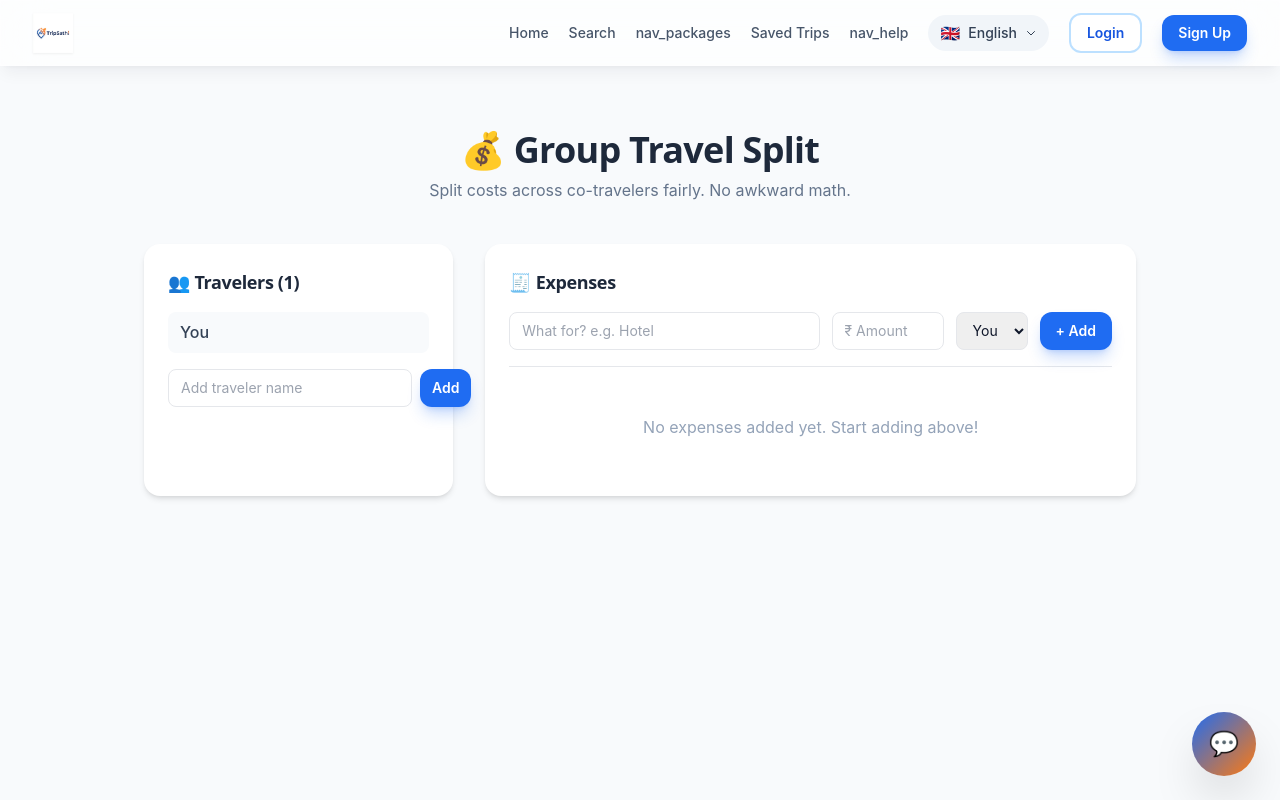
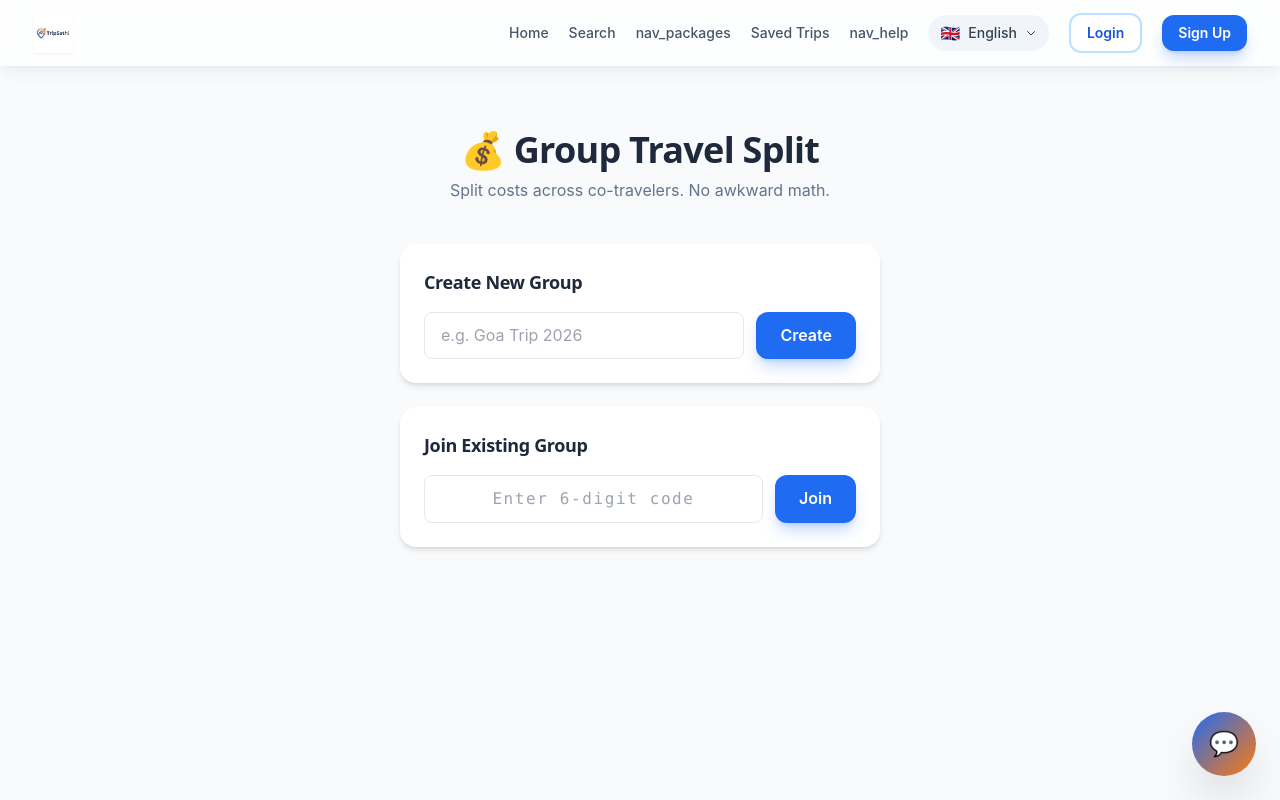
Before and after one commit to ShivamGawade-XS/TripSathi, a Next.js app: page /split in a window 1280 px wide. Shown: the top 800 px of the page. Built offline with nearby package versions, Linux system fonts and the light colour scheme.

Commit message:
feat(frontend): connect Price Alerts and Group Split pages to real backend APIs with persistence

```diff
--- a/app/alerts/page.tsx
+++ b/app/alerts/page.tsx
@@ -1,40 +1,62 @@
 "use client"
-import { useState } from "react"
+import { useState, useEffect, useCallback } from "react"
+import Link from "next/link"
 
 interface Alert {
   id: string; route: string; from: string; to: string; mode: string
   quota: string; threshold: number; currentPrice: number; status: string; createdAt: string
 }
 
-const mockAlerts: Alert[] = [
-  { id: "PA001", route: "Delhi → Mumbai", from: "Delhi", to: "Mumbai", mode: "Train", quota: "Tatkal", threshold: 1800, currentPrice: 2150, status: "watching", createdAt: "2026-04-01" },
-  { id: "PA002", route: "Bengaluru → Chennai", from: "Bengaluru", to: "Chennai", mode: "Bus", quota: "Regular", threshold: 600, currentPrice: 550, status: "triggered", createdAt: "2026-03-28" },
-  { id: "PA003", route: "Jaipur → Udaipur", from: "Jaipur", to: "Udaipur", mode: "Train", quota: "Regular", threshold: 500, currentPrice: 480, status: "triggered", createdAt: "2026-03-25" },
-]
+const API = "http://localhost:5000/api/v1/alerts"
 
 export default function PriceAlertsPage() {
-  const [alerts, setAlerts] = useState<Alert[]>(mockAlerts)
+  const [alerts, setAlerts] = useState<Alert[]>([])
+  const [loading, setLoading] = useState(true)
   const [showForm, setShowForm] = useState(false)
+  const [submitting, setSubmitting] = useState(false)
   const [form, setForm] = useState({ from: "", to: "", mode: "Train", quota: "Regular", threshold: "" })
 
-  const handleCreate = (e: React.FormEvent) => {
+  const fetchAlerts = useCallback(async () => {
+    try {
+      const res = await fetch(API)
+      const data = await res.json()
+      setAlerts(data.alerts || [])
+    } catch { setAlerts([]) }
+    setLoading(false)
+  }, [])
+
+  useEffect(() => { fetchAlerts() }, [fetchAlerts])
+
+  // Auto-refresh prices every 30 seconds
+  useEffect(() => {
+    const interval = setInterval(fetchAlerts, 30000)
+    return () => clearInterval(interval)
+  }, [fetchAlerts])
+
+  const handleCreate = async (e: React.FormEvent) => {
     e.preventDefault()
-    const newAlert: Alert = {
-      id: `PA${String(alerts.length + 1).padStart(3, "0")}`,
-      route: `${form.from} → ${form.to}`,
-      from: form.from, to: form.to,
-      mode: form.mode, quota: form.quota,
-      threshold: Number(form.threshold),
-      currentPrice: Math.floor(Math.random() * 1500) + 500,
-      status: "watching",
-      createdAt: new Date().toISOString().split("T")[0],
-    }
-    setAlerts([newAlert, ...alerts])
+    setSubmitting(true)
+    try {
+      const res = await fetch(API, {
+        method: "POST",
+        headers: { "Content-Type": "application/json" },
+        body: JSON.stringify({ ...form, threshold: Number(form.threshold) }),
+      })
+      if (res.ok) {
+        await fetchAlerts()
         setShowForm(false)
         setForm({ from: "", to: "", mode: "Train", quota: "Regular", threshold: "" })
       }
+    } catch {}
+    setSubmitting(false)
+  }
 
-  const deleteAlert = (id: string) => setAlerts(alerts.filter(a => a.id !== id))
+  const deleteAlert = async (id: string) => {
+    try {
+      await fetch(`${API}/${id}`, { method: "DELETE" })
+      setAlerts(alerts.filter(a => a.id !== id))
+    } catch {}
+  }
 
   return (
     <div className="min-h-screen bg-surface-50 py-16">
@@ -42,7 +64,7 @@ export default function PriceAlertsPage() {
         <div className="flex items-center justify-between mb-8">
           <div>
             <h1 className="font-display text-3xl md:text-4xl font-bold text-surface-800">🔔 Price Alerts</h1>
-            <p className="text-surface-500 mt-1">Get notified when fares drop below your target price.</p>
+            <p className="text-surface-500 mt-1">Get notified when fares drop below your target price. Prices refresh every 30s.</p>
           </div>
           <button onClick={() => setShowForm(!showForm)} className="btn-primary py-2 px-5">
             {showForm ? "Cancel" : "+ New Alert"}
@@ -78,10 +100,15 @@ export default function PriceAlertsPage() {
                 <input required type="number" min="100" value={form.threshold} onChange={e => setForm({...form, threshold: e.target.value})} placeholder="e.g. 1500" className="w-full px-4 py-2.5 rounded-lg border border-surface-200 focus:ring-2 focus:ring-primary-500 outline-none" />
               </div>
             </div>
-            <button type="submit" className="btn-primary mt-4 w-full py-3">🔔 Set Price Alert</button>
+            <button type="submit" disabled={submitting} className="btn-primary mt-4 w-full py-3 disabled:opacity-50">
+              {submitting ? "Creating..." : "🔔 Set Price Alert"}
+            </button>
           </form>
         )}
 
+        {loading ? (
+          <div className="text-center py-20"><span className="text-4xl animate-pulse">⏳</span><p className="text-surface-500 mt-4">Loading alerts...</p></div>
+        ) : (
           <div className="space-y-4">
             {alerts.map(alert => (
               <div key={alert.id} className={`bg-white rounded-2xl shadow-sm p-5 border-l-4 ${alert.status === "triggered" ? "border-green-500" : "border-amber-400"} hover:shadow-md transition-shadow`}>
@@ -98,11 +125,12 @@ export default function PriceAlertsPage() {
                       <span className="bg-surface-100 px-2 py-0.5 rounded">{alert.quota} Quota</span>
                       <span>Target: <strong className="text-primary-600">₹{alert.threshold}</strong></span>
                       <span>Current: <strong className={alert.currentPrice <= alert.threshold ? "text-green-600" : "text-surface-800"}>₹{alert.currentPrice}</strong></span>
+                      <span className="text-surface-400">Set on {alert.createdAt}</span>
                     </div>
                   </div>
                   <div className="flex items-center gap-2">
                     {alert.status === "triggered" && (
-                    <button className="btn-primary py-2 px-4 text-sm">Book Now</button>
+                      <Link href={`/search?from=${alert.from}&to=${alert.to}`} className="btn-primary py-2 px-4 text-sm">Book Now</Link>
                     )}
                     <button onClick={() => deleteAlert(alert.id)} className="p-2 rounded-lg hover:bg-red-50 text-red-400 hover:text-red-600 transition-colors" title="Delete alert">
                       <svg className="w-5 h-5" fill="none" stroke="currentColor" viewBox="0 0 24 24"><path strokeLinecap="round" strokeLinejoin="round" strokeWidth={2} d="M19 7l-.867 12.142A2 2 0 0116.138 21H7.862a2 2 0 01-1.995-1.858L5 7m5 4v6m4-6v6m1-10V4a1 1 0 00-1-1h-4a1 1 0 00-1 1v3M4 7h16" /></svg>
@@ -112,8 +140,9 @@ export default function PriceAlertsPage() {
               </div>
             ))}
           </div>
+        )}
 
-        {alerts.length === 0 && (
+        {!loading && alerts.length === 0 && (
           <div className="text-center py-20">
             <span className="text-5xl block mb-4">🔕</span>
             <h3 className="text-xl font-bold text-surface-700">No alerts yet</h3>
--- a/app/split/page.tsx
+++ b/app/split/page.tsx
@@ -1,88 +1,175 @@
 "use client"
-import { useState } from "react"
-import Link from "next/link"
+import { useState, useEffect, useCallback } from "react"
 
-interface Traveler { id: string; name: string; paid: number }
+interface Traveler { id: string; name: string }
 interface Expense { id: string; desc: string; amount: number; paidBy: string }
+interface SplitGroup {
+  code: string; name: string; travelers: Traveler[]; expenses: Expense[]
+  total: number; perPerson: number
+  settlements: { from: string; to: string; amount: number }[]
+}
+
+const API = "http://localhost:5000/api/v1/split"
 
 export default function GroupSplitPage() {
-  const [travelers, setTravelers] = useState<Traveler[]>([
-    { id: "T1", name: "You", paid: 0 },
-  ])
-  const [expenses, setExpenses] = useState<Expense[]>([])
+  const [group, setGroup] = useState<SplitGroup | null>(null)
+  const [groupName, setGroupName] = useState("")
+  const [joinCode, setJoinCode] = useState("")
   const [newName, setNewName] = useState("")
-  const [expForm, setExpForm] = useState({ desc: "", amount: "", paidBy: "T1" })
-  const [shareLink, setShareLink] = useState("")
+  const [expForm, setExpForm] = useState({ desc: "", amount: "", paidBy: "" })
+  const [loading, setLoading] = useState(false)
+  const [copied, setCopied] = useState(false)
 
-  const addTraveler = () => {
-    if (!newName.trim()) return
-    const id = `T${travelers.length + 1}`
-    setTravelers([...travelers, { id, name: newName.trim(), paid: 0 }])
-    setNewName("")
+  // Check URL for existing code
+  useEffect(() => {
+    const saved = localStorage.getItem("tripsathi-split-code")
+    if (saved) fetchGroup(saved)
+  }, [])
+
+  const fetchGroup = useCallback(async (code: string) => {
+    setLoading(true)
+    try {
+      const res = await fetch(`${API}/${code}`)
+      if (res.ok) {
+        const data = await res.json()
+        setGroup(data)
+        localStorage.setItem("tripsathi-split-code", code)
+      }
+    } catch {}
+    setLoading(false)
+  }, [])
+
+  const createGroup = async (e: React.FormEvent) => {
+    e.preventDefault()
+    if (!groupName.trim()) return
+    setLoading(true)
+    try {
+      const res = await fetch(API, {
+        method: "POST",
+        headers: { "Content-Type": "application/json" },
+        body: JSON.stringify({ name: groupName, travelers: [{ id: "T1", name: "You" }] }),
+      })
+      if (res.ok) {
+        const data = await res.json()
+        localStorage.setItem("tripsathi-split-code", data.code)
+        await fetchGroup(data.code)
+      }
+    } catch {}
+    setLoading(false)
   }
 
-  const removeTraveler = (id: string) => {
-    if (id === "T1") return
-    setTravelers(travelers.filter(t => t.id !== id))
-    setExpenses(expenses.filter(e => e.paidBy !== id))
+  const joinGroup = async (e: React.FormEvent) => {
+    e.preventDefault()
+    if (!joinCode.trim()) return
+    await fetchGroup(joinCode.trim().toUpperCase())
   }
 
-  const addExpense = (e: React.FormEvent) => {
-    e.preventDefault()
-    const exp: Expense = {
-      id: `E${Date.now()}`,
-      desc: expForm.desc,
-      amount: Number(expForm.amount),
-      paidBy: expForm.paidBy,
-    }
-    setExpenses([...expenses, exp])
-    setExpForm({ desc: "", amount: "", paidBy: "T1" })
+  const addTraveler = async () => {
+    if (!newName.trim() || !group) return
+    try {
+      const res = await fetch(`${API}/${group.code}/traveler`, {
+        method: "PUT",
+        headers: { "Content-Type": "application/json" },
+        body: JSON.stringify({ name: newName.trim() }),
+      })
+      if (res.ok) { await fetchGroup(group.code); setNewName("") }
+    } catch {}
   }
 
-  const removeExpense = (id: string) => setExpenses(expenses.filter(e => e.id !== id))
-
-  const totalExpense = expenses.reduce((s, e) => s + e.amount, 0)
-  const perPerson = travelers.length > 0 ? totalExpense / travelers.length : 0
-
-  const paidMap: Record<string, number> = {}
-  travelers.forEach(t => { paidMap[t.id] = 0 })
-  expenses.forEach(e => { if (paidMap[e.paidBy] !== undefined) paidMap[e.paidBy] += e.amount })
-
-  const settlements: { from: string; to: string; amount: number }[] = []
-  const balances = travelers.map(t => ({ ...t, balance: paidMap[t.id] - perPerson }))
-  const debtors = balances.filter(b => b.balance < 0).map(b => ({ ...b, balance: Math.abs(b.balance) }))
-  const creditors = balances.filter(b => b.balance > 0).map(b => ({ ...b }))
-
-  let di = 0, ci = 0
-  const d = [...debtors], c = [...creditors]
-  while (di < d.length && ci < c.length) {
-    const amt = Math.min(d[di].balance, c[ci].balance)
-    if (amt > 0.01) settlements.push({ from: d[di].name, to: c[ci].name, amount: Math.round(amt * 100) / 100 })
-    d[di].balance -= amt
-    c[ci].balance -= amt
-    if (d[di].balance < 0.01) di++
-    if (c[ci].balance < 0.01) ci++
+  const removeTraveler = async (id: string) => {
+    if (!group || id === "T1") return
+    try {
+      await fetch(`${API}/${group.code}/traveler/${id}`, { method: "DELETE" })
+      await fetchGroup(group.code)
+    } catch {}
   }
 
-  const generateShareLink = () => {
-    const code = Math.random().toString(36).substring(2, 8).toUpperCase()
-    setShareLink(`https://tripsathi.com/split/${code}`)
+  const addExpense = async (e: React.FormEvent) => {
+    e.preventDefault()
+    if (!group) return
+    try {
+      const res = await fetch(`${API}/${group.code}/expense`, {
+        method: "POST",
+        headers: { "Content-Type": "application/json" },
+        body: JSON.stringify({ desc: expForm.desc, amount: Number(expForm.amount), paidBy: expForm.paidBy || group.travelers[0]?.id }),
+      })
+      if (res.ok) { await fetchGroup(group.code); setExpForm({ desc: "", amount: "", paidBy: "" }) }
+    } catch {}
   }
 
+  const removeExpense = async (expId: string) => {
+    if (!group) return
+    try {
+      await fetch(`${API}/${group.code}/expense/${expId}`, { method: "DELETE" })
+      await fetchGroup(group.code)
+    } catch {}
+  }
+
+  const copyShareLink = () => {
+    if (!group) return
+    navigator.clipboard.writeText(`${window.location.origin}/split?code=${group.code}`)
+    setCopied(true)
+    setTimeout(() => setCopied(false), 2000)
+  }
+
+  const leaveGroup = () => {
+    localStorage.removeItem("tripsathi-split-code")
+    setGroup(null)
+  }
+
+  // Landing: create or join
+  if (!group) {
+    return (
+      <div className="min-h-screen bg-surface-50 py-16">
+        <div className="max-w-lg mx-auto px-4">
+          <div className="text-center mb-10">
+            <h1 className="font-display text-4xl font-bold text-surface-800">💰 Group Travel Split</h1>
+            <p className="text-surface-500 mt-2">Split costs across co-travelers. No awkward math.</p>
+          </div>
+
+          <div className="bg-white rounded-2xl shadow-md p-6 mb-6">
+            <h2 className="font-bold text-lg text-surface-800 mb-4">Create New Group</h2>
+            <form onSubmit={createGroup} className="flex gap-3">
+              <input required value={groupName} onChange={e => setGroupName(e.target.value)} placeholder="e.g. Goa Trip 2026" className="flex-1 px-4 py-2.5 rounded-lg border focus:ring-2 focus:ring-primary-500 outline-none" />
+              <button type="submit" disabled={loading} className="btn-primary py-2.5 px-6">{loading ? "..." : "Create"}</button>
+            </form>
+          </div>
+
+          <div className="bg-white rounded-2xl shadow-md p-6">
+            <h2 className="font-bold text-lg text-surface-800 mb-4">Join Existing Group</h2>
+            <form onSubmit={joinGroup} className="flex gap-3">
+              <input required value={joinCode} onChange={e => setJoinCode(e.target.value.toUpperCase())} placeholder="Enter 6-digit code" maxLength={6} className="flex-1 px-4 py-2.5 rounded-lg border focus:ring-2 focus:ring-primary-500 outline-none font-mono text-center tracking-widest" />
+              <button type="submit" disabled={loading} className="btn-primary py-2.5 px-6">{loading ? "..." : "Join"}</button>
+            </form>
+          </div>
+        </div>
+      </div>
+    )
+  }
+
+  // Active group view
   return (
     <div className="min-h-screen bg-surface-50 py-16">
       <div className="max-w-5xl mx-auto px-4">
-        <div className="text-center mb-10">
-          <h1 className="font-display text-4xl font-bold text-surface-800">💰 Group Travel Split</h1>
-          <p className="text-surface-500 mt-2">Split costs across co-travelers fairly. No awkward math.</p>
+        <div className="flex items-center justify-between mb-8">
+          <div>
+            <h1 className="font-display text-3xl font-bold text-surface-800">💰 {group.name}</h1>
+            <p className="text-surface-500 mt-1">Code: <code className="bg-surface-100 px-2 py-0.5 rounded font-mono font-bold text-primary-600">{group.code}</code></p>
+          </div>
+          <div className="flex gap-2">
+            <button onClick={copyShareLink} className="btn-secondary py-2 px-4 text-sm">
+              {copied ? "✅ Copied!" : "🔗 Share"}
+            </button>
+            <button onClick={leaveGroup} className="px-4 py-2 text-sm text-red-600 hover:bg-red-50 rounded-lg transition-colors">Leave</button>
+          </div>
         </div>
 
         <div className="grid grid-cols-1 lg:grid-cols-3 gap-8">
           {/* Travelers */}
           <div className="bg-white rounded-2xl shadow-md p-6">
-            <h2 className="font-bold text-lg text-surface-800 mb-4">👥 Travelers ({travelers.length})</h2>
+            <h2 className="font-bold text-lg text-surface-800 mb-4">👥 Travelers ({group.travelers.length})</h2>
             <div className="space-y-2 mb-4">
-              {travelers.map(t => (
+              {group.travelers.map(t => (
                 <div key={t.id} className="flex items-center justify-between bg-surface-50 rounded-lg px-3 py-2">
                   <span className="font-medium text-surface-700">{t.name}</span>
                   {t.id !== "T1" && (
@@ -103,21 +190,21 @@ export default function GroupSplitPage() {
             <form onSubmit={addExpense} className="flex flex-wrap gap-3 mb-4 pb-4 border-b">
               <input required value={expForm.desc} onChange={e => setExpForm({...expForm, desc: e.target.value})} placeholder="What for? e.g. Hotel" className="flex-1 min-w-[140px] px-3 py-2 rounded-lg border text-sm focus:ring-2 focus:ring-primary-500 outline-none" />
               <input required type="number" min="1" value={expForm.amount} onChange={e => setExpForm({...expForm, amount: e.target.value})} placeholder="₹ Amount" className="w-28 px-3 py-2 rounded-lg border text-sm focus:ring-2 focus:ring-primary-500 outline-none" />
-              <select value={expForm.paidBy} onChange={e => setExpForm({...expForm, paidBy: e.target.value})} className="px-3 py-2 rounded-lg border text-sm focus:ring-2 focus:ring-primary-500 outline-none">
-                {travelers.map(t => <option key={t.id} value={t.id}>{t.name}</option>)}
+              <select value={expForm.paidBy || group.travelers[0]?.id} onChange={e => setExpForm({...expForm, paidBy: e.target.value})} className="px-3 py-2 rounded-lg border text-sm focus:ring-2 focus:ring-primary-500 outline-none">
+                {group.travelers.map(t => <option key={t.id} value={t.id}>{t.name}</option>)}
               </select>
               <button type="submit" className="btn-primary py-2 px-4 text-sm">+ Add</button>
             </form>
 
-            {expenses.length === 0 ? (
+            {group.expenses.length === 0 ? (
               <p className="text-surface-400 text-center py-8">No expenses added yet. Start adding above!</p>
             ) : (
               <div className="space-y-2">
-                {expenses.map(exp => (
+                {group.expenses.map(exp => (
                   <div key={exp.id} className="flex items-center justify-between bg-surface-50 rounded-lg px-4 py-3">
                     <div>
                       <span className="font-medium text-surface-700">{exp.desc}</span>
-                      <span className="text-surface-400 text-sm ml-2">paid by {travelers.find(t => t.id === exp.paidBy)?.name}</span>
+                      <span className="text-surface-400 text-sm ml-2">paid by {group.travelers.find(t => t.id === exp.paidBy)?.name || "Unknown"}</span>
                     </div>
                     <div className="flex items-center gap-3">
                       <span className="font-bold text-surface-800">₹{exp.amount.toLocaleString()}</span>
@@ -131,28 +218,27 @@ export default function GroupSplitPage() {
         </div>
 
         {/* Summary */}
-        {expenses.length > 0 && (
+        {group.expenses.length > 0 && (
           <div className="mt-8 grid grid-cols-1 md:grid-cols-2 gap-8">
             <div className="bg-gradient-to-br from-primary-600 to-accent-600 rounded-2xl p-6 text-white">
               <h3 className="font-bold text-lg mb-4">📊 Summary</h3>
               <div className="space-y-3">
-                <div className="flex justify-between"><span className="text-white/80">Total Expenses</span><span className="font-bold text-xl">₹{totalExpense.toLocaleString()}</span></div>
-                <div className="flex justify-between"><span className="text-white/80">Per Person</span><span className="font-bold text-xl">₹{Math.round(perPerson).toLocaleString()}</span></div>
-                <div className="flex justify-between"><span className="text-white/80">Travelers</span><span className="font-bold">{travelers.length}</span></div>
+                <div className="flex justify-between"><span className="text-white/80">Total Expenses</span><span className="font-bold text-xl">₹{group.total.toLocaleString()}</span></div>
+                <div className="flex justify-between"><span className="text-white/80">Per Person</span><span className="font-bold text-xl">₹{group.perPerson.toLocaleString()}</span></div>
+                <div className="flex justify-between"><span className="text-white/80">Travelers</span><span className="font-bold">{group.travelers.length}</span></div>
               </div>
-              <button onClick={generateShareLink} className="mt-4 w-full bg-white/20 hover:bg-white/30 text-white py-2 rounded-lg transition-colors font-medium">
-                🔗 Share Split Link
+              <button onClick={copyShareLink} className="mt-4 w-full bg-white/20 hover:bg-white/30 text-white py-2 rounded-lg transition-colors font-medium">
+                {copied ? "✅ Link Copied!" : "🔗 Share Split Link"}
               </button>
-              {shareLink && <p className="mt-2 text-xs text-white/70 text-center break-all">{shareLink}</p>}
             </div>
 
             <div className="bg-white rounded-2xl shadow-md p-6">
               <h3 className="font-bold text-lg text-surface-800 mb-4">🔄 Settlements</h3>
-              {settlements.length === 0 ? (
+              {group.settlements.length === 0 ? (
                 <p className="text-green-600 font-medium text-center py-4">✅ All settled! No payments needed.</p>
               ) : (
                 <div className="space-y-3">
-                  {settlements.map((s, i) => (
+                  {group.settlements.map((s, i) => (
                     <div key={i} className="flex items-center justify-between bg-amber-50 border border-amber-200 rounded-xl px-4 py-3">
                       <div className="flex items-center gap-2">
                         <span className="font-medium text-surface-800">{s.from}</span>
```
Lines whose indentation alone changed are shown as unchanged.
